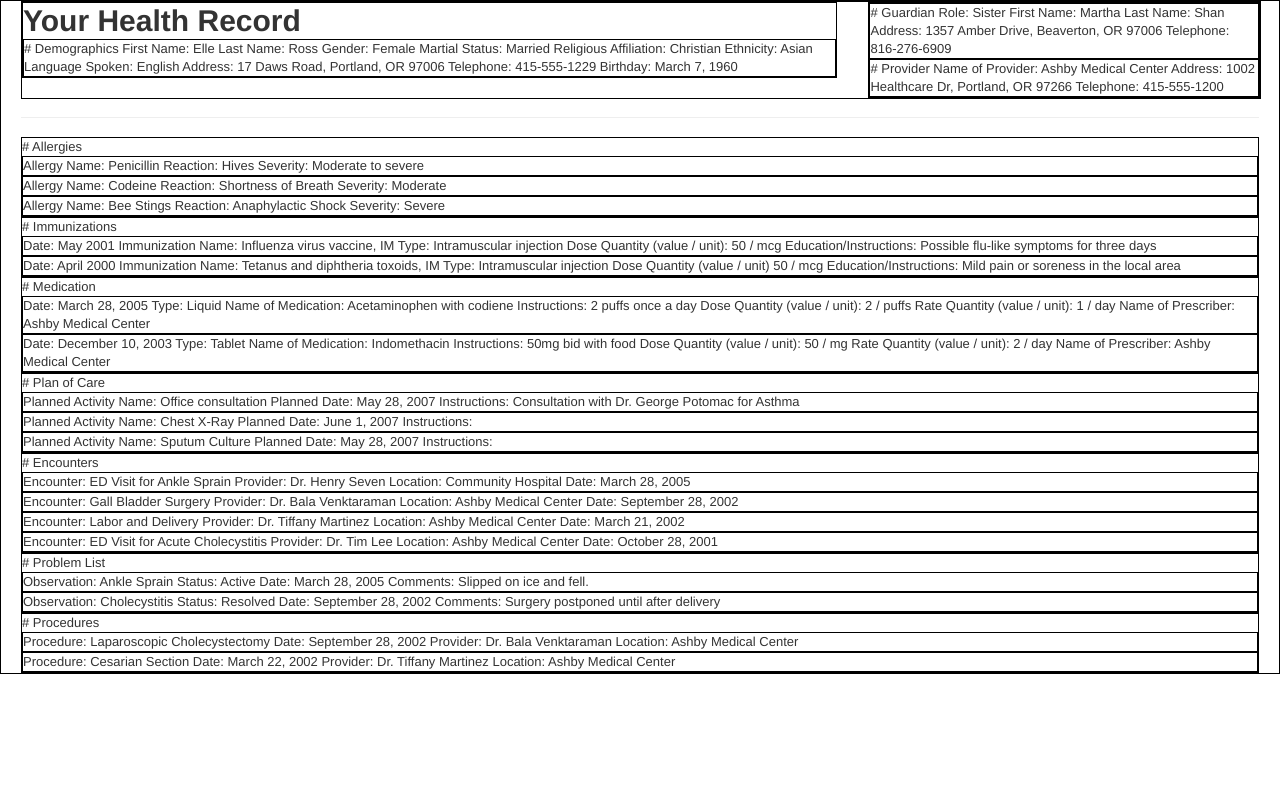
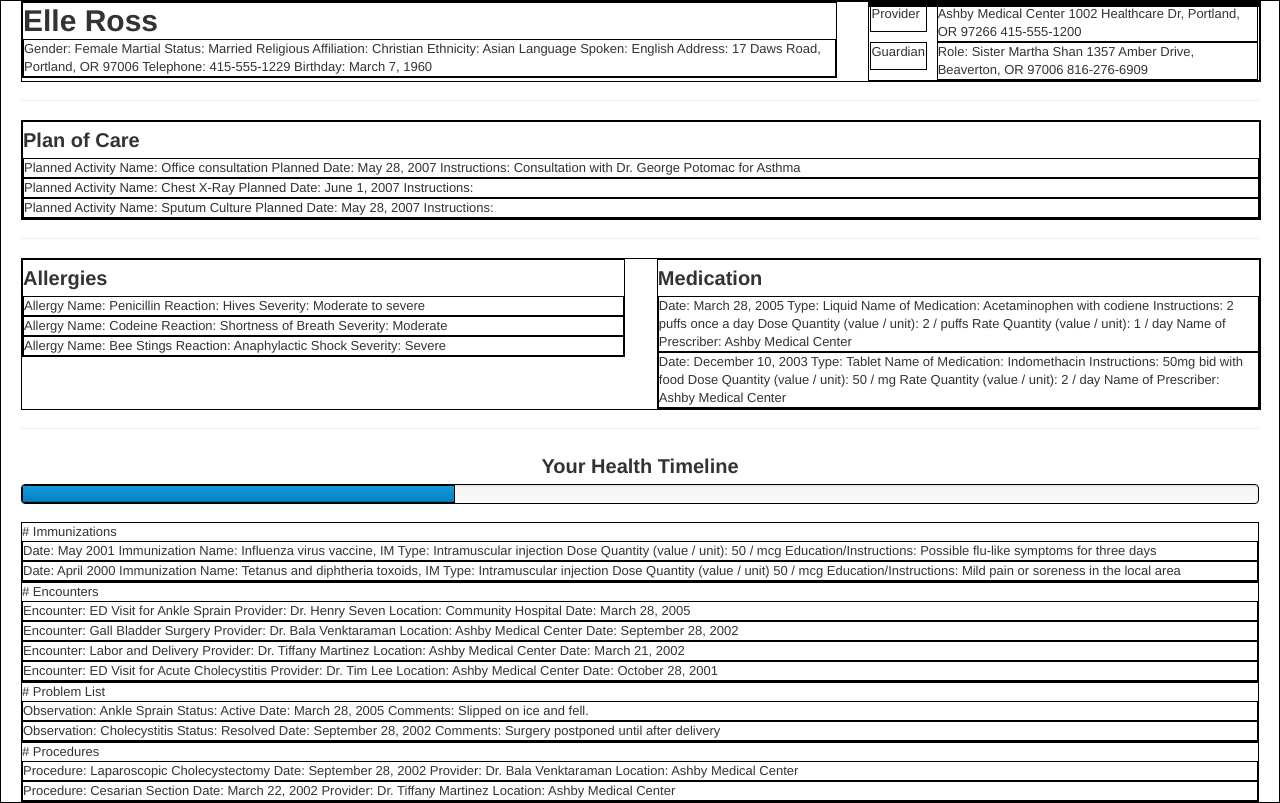
Before and after one commit to johnthealy3/ehrgonomic, a Django app: page /sample/ in a window 1280 px wide. Before the commit the page ends 674 px from the top, so only its background shows below. Run offline with Django 3.2, Linux system fonts and the light colour scheme.

Commit message:
timeline and block view

```diff
--- a/static/css/ehrgonomic.css
+++ b/static/css/ehrgonomic.css
@@ -7,3 +7,6 @@
 .err {
 	font-style: red;
 }
+h2 {
+    font-size: 20px;
+}
--- a/templates/records/sample.html
+++ b/templates/records/sample.html
@@ -17,10 +17,8 @@
 <div class="container-fluid">
     <div class="row-fluid">
         <div class="span8">
-        <h1>Your Health Record</h1>
-        <div id="demographics"># Demographics
-            First Name: Elle
-            Last Name: Ross
+        <h1>Elle Ross</h1>
+        <div id="demographics">
             Gender: Female
             Martial Status: Married
             Religious Affiliation: Christian
@@ -32,17 +30,16 @@
         </div>
         </div>
         <div class="span4">
-            <div id="guardian"># Guardian
-            Role: Sister
-            First Name: Martha
-            Last Name: Shan
-            Address: 1357 Amber Drive, Beaverton, OR 97006
-            Telephone: 816-276-6909
+            <div id="provider"><div class="span2">Provider</div>
+            <div class="span10">Ashby Medical Center
+            1002 Healthcare Dr, Portland, OR 97266
+            415-555-1200</div>
             </div>
-            <div id="provider"># Provider
-            Name of Provider: Ashby Medical Center
-            Address: 1002 Healthcare Dr, Portland, OR 97266
-            Telephone: 415-555-1200
+            <div id="guardian"><div class="span2">Guardian</div>
+            <div class="span10">Role: Sister
+            Martha Shan
+            1357 Amber Drive, Beaverton, OR 97006
+            816-276-6909</div>
             </div>
         </div>
 
@@ -50,7 +47,31 @@
 
     <hr />
 
-    <div id="allergies"># Allergies
+<div class="row-fluid">
+    <div class="span12" id="plans">
+    <h2>Plan of Care</h2>
+        <div class="plan" id="plan_1">
+        Planned Activity Name: Office consultation
+        Planned Date: May 28, 2007
+        Instructions: Consultation with Dr. George Potomac for Asthma
+        </div>
+        <div class="plan" id="plan_1">
+        Planned Activity Name: Chest X-Ray
+        Planned Date: June 1, 2007
+        Instructions:
+        </div>
+        <div class="plan" id="plan_1">
+        Planned Activity Name: Sputum Culture
+        Planned Date: May 28, 2007
+        Instructions:
+        </div>
+    </div>
+</div>
+
+<hr />
+
+<div class="row-fluid">
+    <div class="span6" id="allergies"><h2>Allergies</h2>
         <div class="allergy" id="allergy_1">
         Allergy Name: Penicillin
         Reaction: Hives
@@ -69,25 +90,8 @@
     </div>
 
 
-    <div id="immunizations"># Immunizations
-        <div class="immunization" id="immunization_1">
-        Date: May 2001
-        Immunization Name: Influenza virus vaccine, IM
-        Type: Intramuscular injection
-        Dose Quantity (value / unit): 50 / mcg
-        Education/Instructions: Possible flu-like symptoms for three days
-        </div>
-        <div class="immunization" id="immunization_2">
-        Date: April 2000
-        Immunization Name: Tetanus and diphtheria toxoids, IM
-        Type: Intramuscular injection
-        Dose Quantity (value / unit) 50 / mcg
-        Education/Instructions: Mild pain or soreness in the local area
-        </div>
-    </div>
-
-    <div id="medications">
-    # Medication
+    <div class="span6" id="medications">
+    <h2>Medication</h2>
         <div class="medication" id="medication_1">
         Date: March 28, 2005
         Type: Liquid
@@ -108,22 +112,29 @@
         </div>
     </div>
 
-    <div id="plans">
-    # Plan of Care
-        <div class="plan" id="plan_1">
-        Planned Activity Name: Office consultation
-        Planned Date: May 28, 2007
-        Instructions: Consultation with Dr. George Potomac for Asthma
+</div>
+
+<hr />
+<h2 style="text-align:center;">Your Health Timeline</h2>
+<div class="progress">
+    <div class="bar bar-success" style="width: 35%;"></div>
+    <div class="bar bar-warning" style="width: 25%;"></div>
+</div>
+
+    <div id="immunizations"># Immunizations
+        <div class="immunization" id="immunization_1">
+        Date: May 2001
+        Immunization Name: Influenza virus vaccine, IM
+        Type: Intramuscular injection
+        Dose Quantity (value / unit): 50 / mcg
+        Education/Instructions: Possible flu-like symptoms for three days
         </div>
-        <div class="plan" id="plan_1">
-        Planned Activity Name: Chest X-Ray
-        Planned Date: June 1, 2007
-        Instructions:
-        </div>
-        <div class="plan" id="plan_1">
-        Planned Activity Name: Sputum Culture
-        Planned Date: May 28, 2007
-        Instructions:
+        <div class="immunization" id="immunization_2">
+        Date: April 2000
+        Immunization Name: Tetanus and diphtheria toxoids, IM
+        Type: Intramuscular injection
+        Dose Quantity (value / unit) 50 / mcg
+        Education/Instructions: Mild pain or soreness in the local area
         </div>
     </div>
 
```
